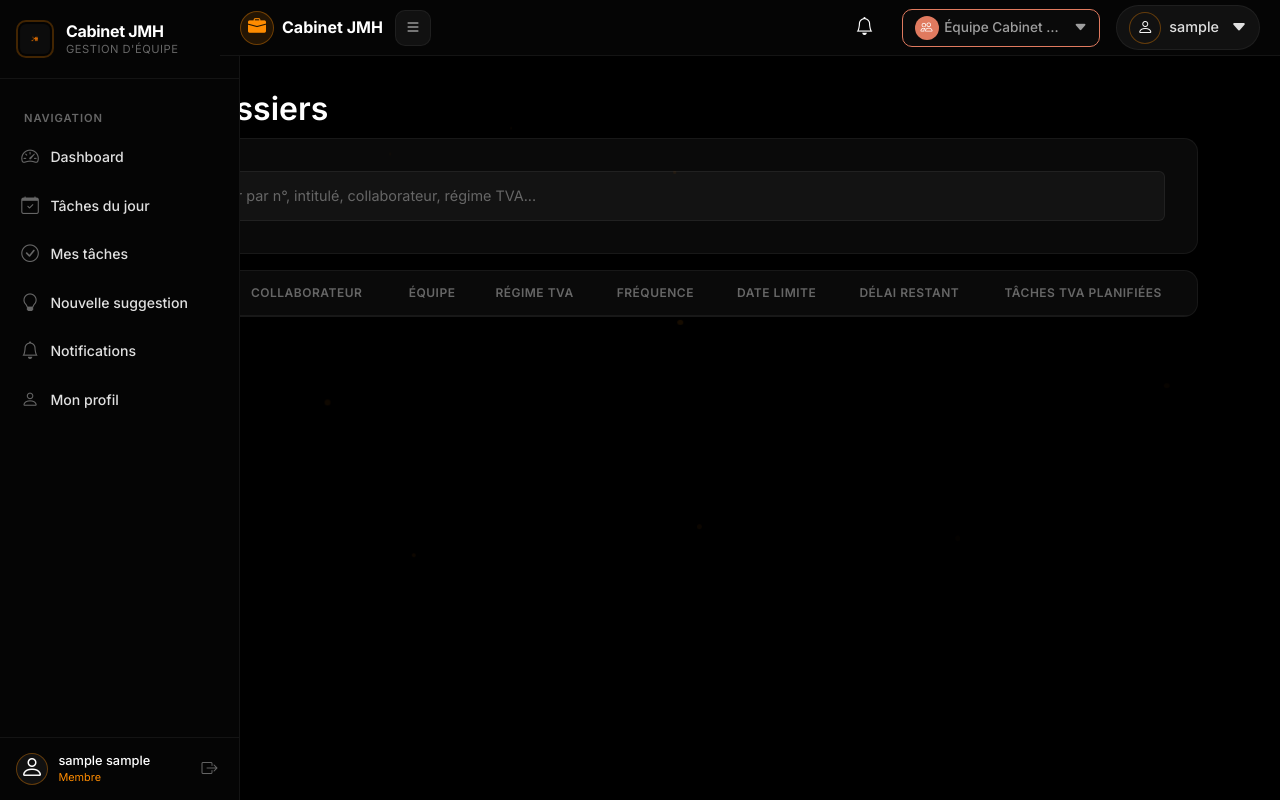
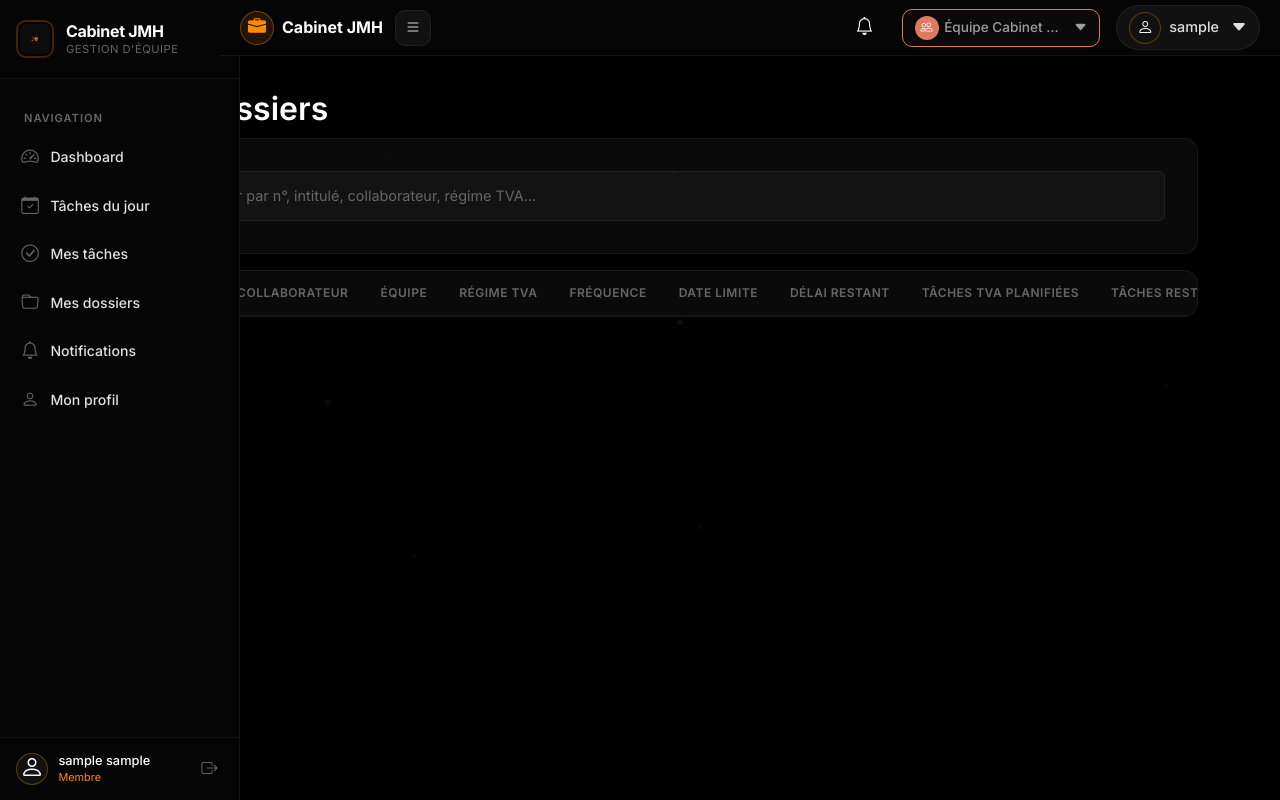
Before and after one commit to Aziz558/cabinet-team-manager, a Flask app: page /dossiers in a window 1280 px wide. Run offline with Flask 3, Linux system fonts and the light colour scheme; the visitor is signed in with stand-in values (Sample User, id 1); data comes from the database, SQL or seed files in the repository; data that the repository does not hold is empty; some libraries are stand-ins or nearby versions.

Commit message:
feat: vue Mes dossiers membre + colonnes délai/tâches + restriction Suggestions aux managers

```diff
--- a/app/routes.py
+++ b/app/routes.py
@@ -715,6 +715,15 @@ def dossiers():
         all_dossiers = Dossier.query.filter(Dossier.collaborateur_id.in_(team_member_ids)).all()
         membres = User.query.filter(User.id.in_(team_member_ids), User.actif==True).all()
     return render_template('dossiers.html', dossiers=all_dossiers, membres=membres, equipes=Equipe.query.order_by(Equipe.nom).all(), Tache=Tache, current_equipe=current_equipe, all_equipes_for_switch=all_equipes_for_switch)
+
+@app.route('/mes-dossiers')
+@login_required
+def mes_dossiers():
+    if current_user.role == 'membre':
+        mes_dossiers = Dossier.query.filter_by(collaborateur_id=current_user.id).all()
+        return render_template('dossiers.html', dossiers=mes_dossiers, membres=[], equipes=Equipe.query.order_by(Equipe.nom).all(), Tache=Tache, current_equipe=None, all_equipes_for_switch=[])
+    flash('Accès refusé.', 'danger')
+    return redirect(url_for('dashboard'))
 
 @app.route('/dossiers/<int:dossier_id>/modifier', methods=['POST'])
 @login_required
--- a/templates/dashboard_collaborateur.html
+++ b/templates/dashboard_collaborateur.html
@@ -74,6 +74,9 @@
                     </div>
                 </div>
                 <p class="text-tertiary small">Sur {{ kpi.total_taches or 0 }} tâches au total</p>
+                <a href="{{ url_for('mes_dossiers') }}" class="btn-premium btn-premium-outline btn-premium-secondary mt-3">
+                    <i class="bi bi-folder me-1"></i>Voir mes dossiers
+                </a>
             </div>
         </div>
     </div>
--- a/templates/dossiers.html
+++ b/templates/dossiers.html
@@ -16,6 +16,9 @@
     </div>
 </div>
 {% set show_actions = True %}
+{% elif current_user.role == 'membre' %}
+<h2 class="fw-semibold animate-fade-in-up"><i class="bi bi-folder me-2" style="color:var(--orange-primary)"></i>Mes dossiers</h2>
+{% set show_actions = False %}
 {% else %}
 <h2 class="fw-semibold animate-fade-in-up"><i class="bi bi-folder me-2" style="color:var(--orange-primary)"></i>Mes dossiers</h2>
 {% set show_actions = False %}
@@ -47,6 +50,7 @@
                         <th>Date limite</th>
                         <th>Délai restant</th>
                         <th>Tâches TVA planifiées</th>
+                        <th>Tâches restantes</th>
                         {% if show_actions %}<th class="text-end">Actions</th>{% endif %}
                     </tr>
                 </thead>
@@ -102,6 +106,10 @@
                             {% else %}
                             <span class="text-tertiary small">Aucune</span>
                             {% endif %}
+                        </td>
+                        <td>
+                            {% set taches_restantes = d.taches.filter(Tache.statut != 'terminee').count() %}
+                            <span class="badge badge-tertiary">{{ taches_restantes }}</span>
                         </td>
                         {% if show_actions %}
                         <td class="text-end">
--- a/templates/includes/sidebar.html
+++ b/templates/includes/sidebar.html
@@ -123,9 +123,9 @@
             <i class="bi bi-check-circle"></i>
             <span>Mes tâches</span>
         </a>
-        <a href="{{ url_for('suggestions_page') }}" class="sidebar-nav-item {% if request.endpoint == 'suggestions_page' %}active{% endif %}">
-            <i class="bi bi-lightbulb"></i>
-            <span>Nouvelle suggestion</span>
+        <a href="{{ url_for('mes_dossiers') }}" class="sidebar-nav-item {% if request.endpoint == 'mes_dossiers' %}active{% endif %}">
+            <i class="bi bi-folder"></i>
+            <span>Mes dossiers</span>
         </a>
         <a href="{{ url_for('notifications_page') }}" class="sidebar-nav-item {% if request.endpoint == 'notifications_page' %}active{% endif %}">
             <i class="bi bi-bell"></i>
```
